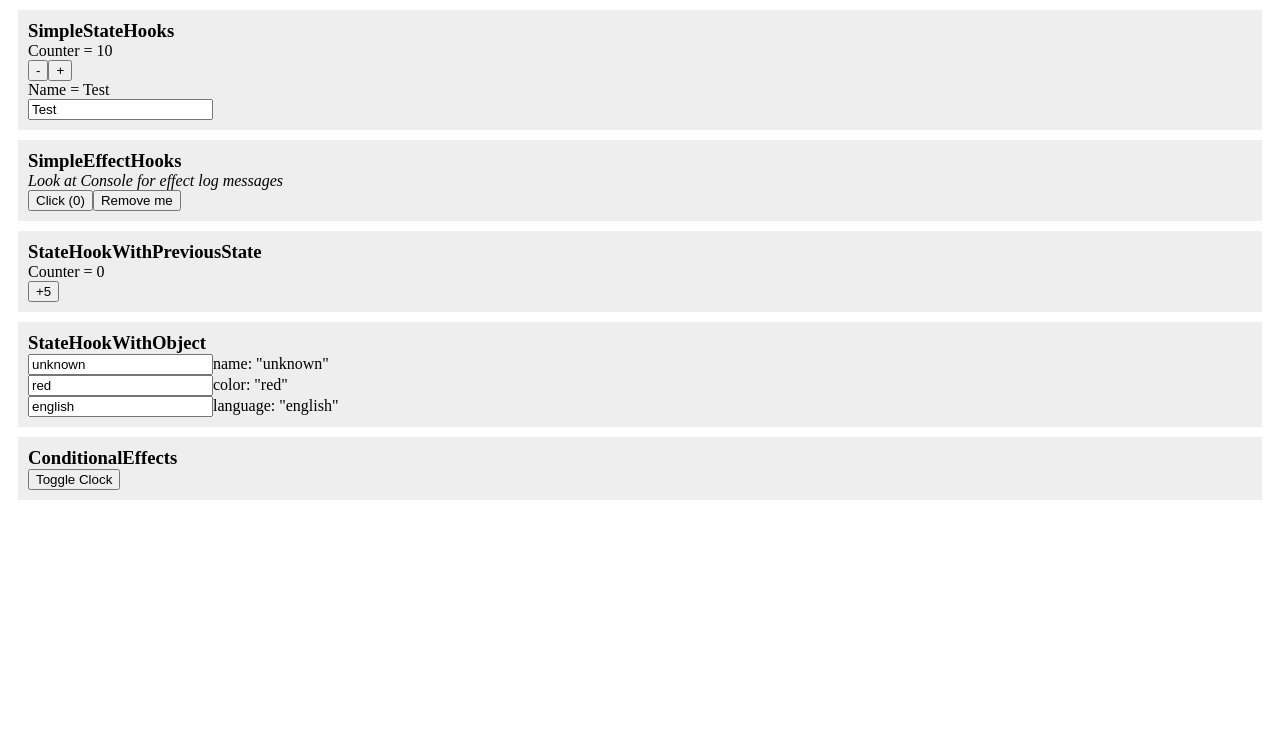
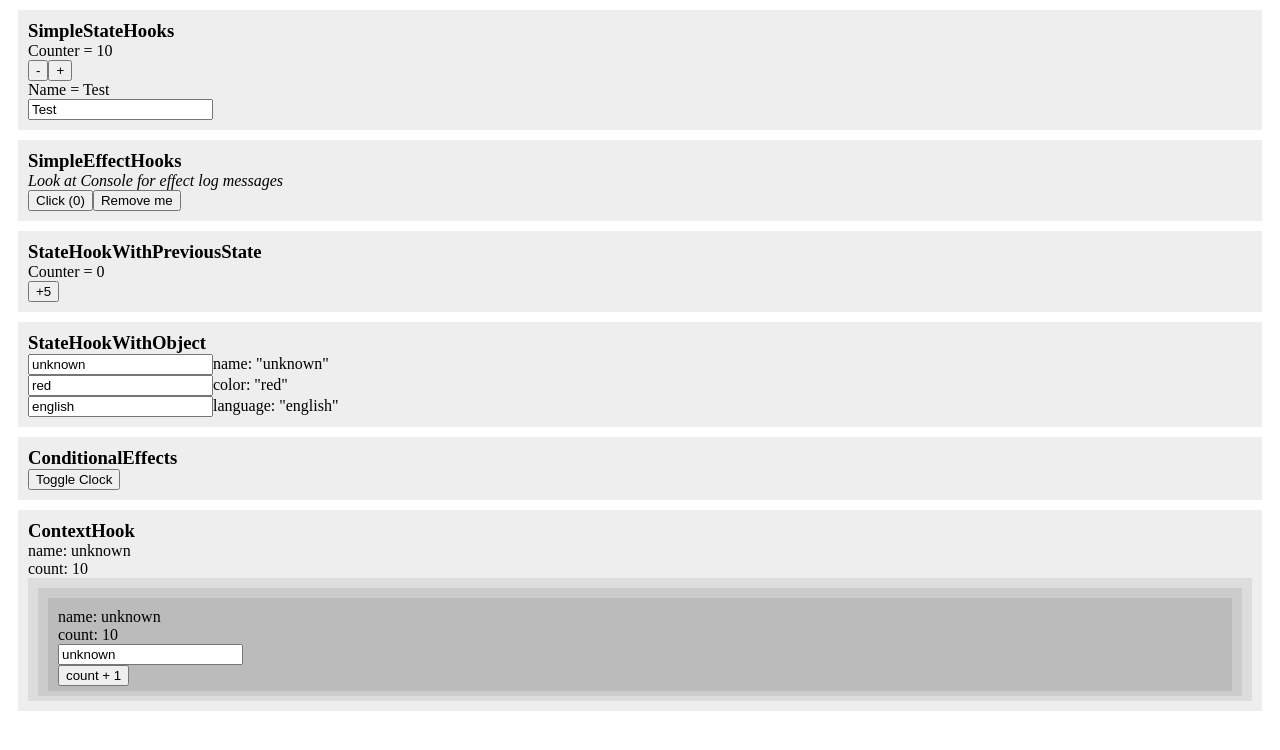
Before and after one commit to Toxe/react-hooks, a React (Create React App) app: page / in a window 1280 px wide. Shown: the top 750 px of the page. Built offline with nearby package versions, Linux system fonts and the light colour scheme.

Commit message:
Add ContextHook

```diff
--- a/src/App.js
+++ b/src/App.js
@@ -4,6 +4,7 @@ import SimpleEffectHooks from "./SimpleEffectHooks";
 import StateHookWithPreviousState from "./StateHookWithPreviousState";
 import StateHookWithObject from "./StateHookWithObject";
 import ConditionalEffects from "./ConditionalEffects";
+import ContextHook from "./ContextHook";
 
 export default class App extends Component {
     render() {
@@ -14,6 +15,7 @@ export default class App extends Component {
                 <StateHookWithPreviousState />
                 <StateHookWithObject />
                 <ConditionalEffects />
+                <ContextHook />
             </div>
         );
     }
--- /dev/null
+++ b/src/ContextHook.js
@@ -0,0 +1,79 @@
+import React, { useState, useContext } from "react";
+
+export const NameContext = React.createContext();
+export const CountContext = React.createContext();
+
+export default function ContextHook() {
+    const [name, setName] = useState("unknown");
+    const [count, setCount] = useState(10);
+
+    return (
+        <NameContext.Provider value={{ name, setName }}>
+            <CountContext.Provider value={{ count, setCount }}>
+                <div style={style}>
+                    <h1>ContextHook</h1>
+                    <div>
+                        <div>name: {name}</div>
+                        <div>count: {count}</div>
+                        <ChildA />
+                    </div>
+                </div>
+            </CountContext.Provider>
+        </NameContext.Provider>
+    );
+}
+
+function ChildA() {
+    return (
+        <div style={childStyleA}>
+            <ChildB />
+        </div>
+    );
+}
+
+function ChildB() {
+    return (
+        <div style={childStyleB}>
+            <ChildC />
+        </div>
+    );
+}
+
+function ChildC() {
+    const { name, setName } = useContext(NameContext);
+    const { count, setCount } = useContext(CountContext);
+
+    return (
+        <div style={childStyleC}>
+            <div>name: {name}</div>
+            <div>count: {count}</div>
+            <div>
+                <input type="text" value={name} onChange={(e) => setName(e.target.value)} />
+            </div>
+            <div>
+                <button onClick={() => setCount(count + 1)}>count + 1</button>
+            </div>
+        </div>
+    );
+}
+
+const style = {
+    background: "#eee",
+    padding: "10px",
+    margin: "10px",
+};
+
+const childStyleA = {
+    background: "#ddd",
+    padding: "10px 10px 5px 10px",
+};
+
+const childStyleB = {
+    background: "#ccc",
+    padding: "10px 10px 5px 10px",
+};
+
+const childStyleC = {
+    background: "#bbb",
+    padding: "10px 10px 5px 10px",
+};
```
